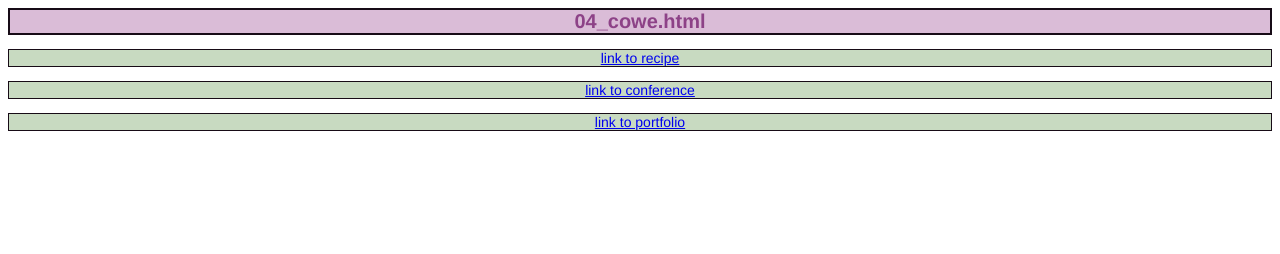
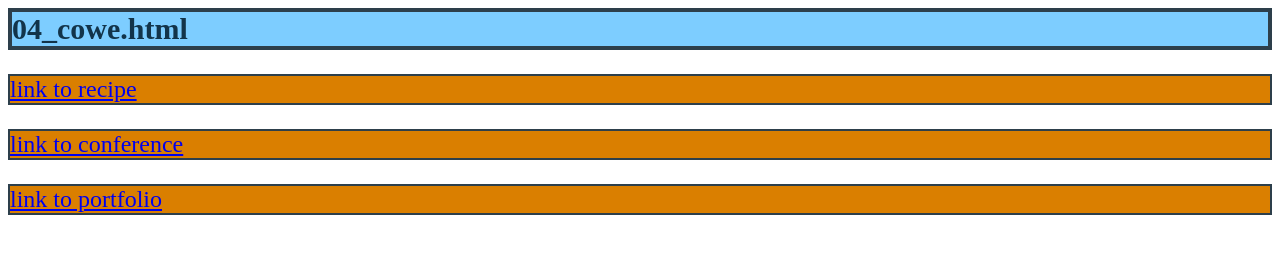
Before and after one commit to lcowe/idesn2115, a plain HTML site: page 04 css rules/04_cowe.html in a window 1280 px wide. Drawn offline with Linux system fonts and the light colour scheme.

Commit message:
revised css rules

```diff
--- a/04 css rules/04_cowe.css
+++ b/04 css rules/04_cowe.css
@@ -1,17 +1,17 @@
 h1 {
-  font-size: 20px;
-  font-family: helvetica;
-  color: rgb(141,66,135);
-  text-align: center;
-  background-color: rgb(218,188,215);
-  border: 2px solid rgb(23,11,22);
+  font-size: 30px;
+  font-family: serif;
+  color: rgb(18,52,74);
+  text-align: left;
+  background-color: rgb(125,205,255);
+  border: 4px solid rgb(45,63,75);
 }
 
 p {
-  font-size: 14px;
-  font-family: helvetica;
-  color: rgb(108,141,94);
-  text-align: center;
-  background-color: rgb(200,218,193);
-  border: 1px solid rgb(23,11,22);
+  font-size: 24px;
+  font-family: serif;
+  color: rgb(74,43,0);
+  text-align: left;
+  background-color: rgb(218,127,0);
+  border: 2px solid rgb(45,63,75);
 }
```
